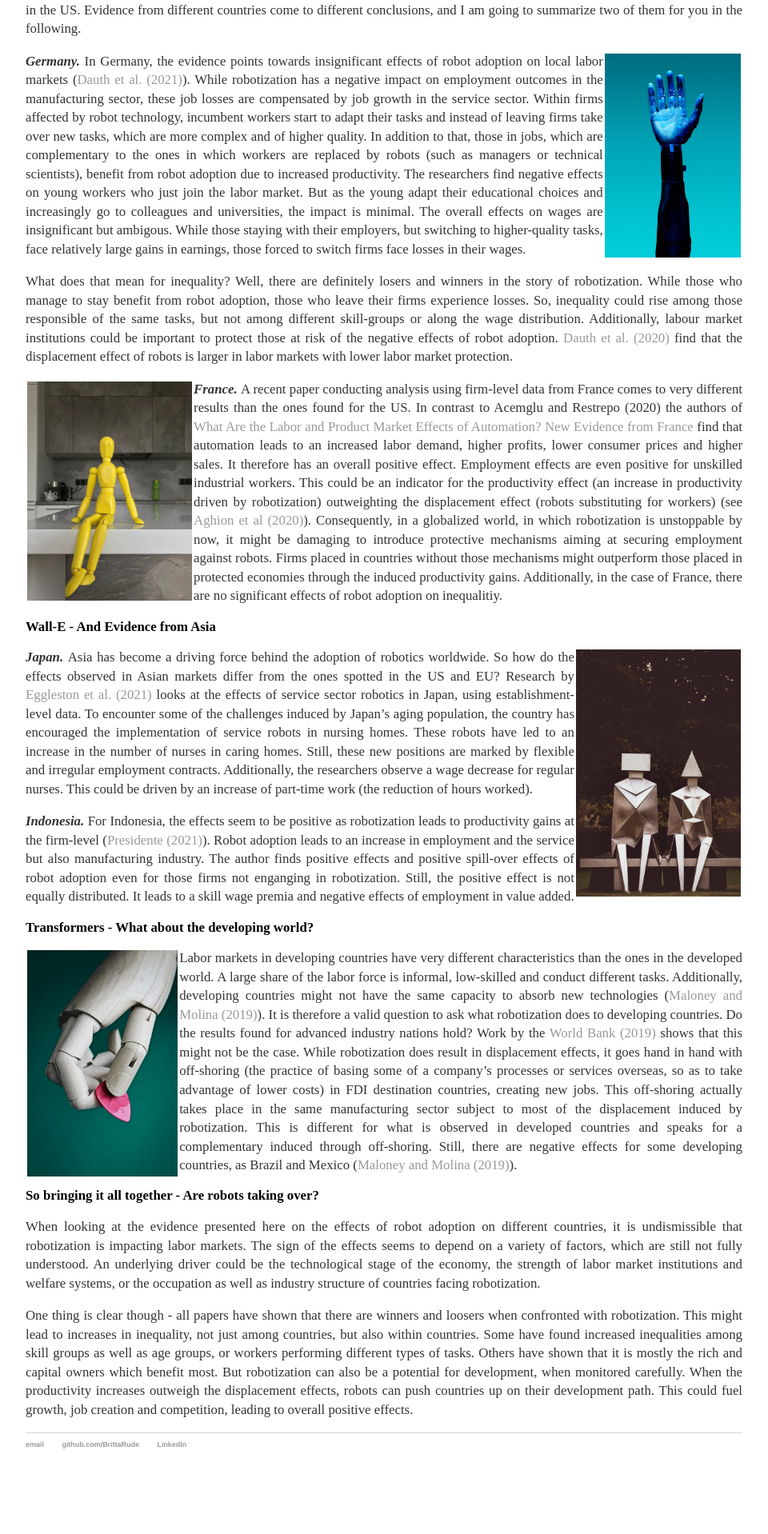
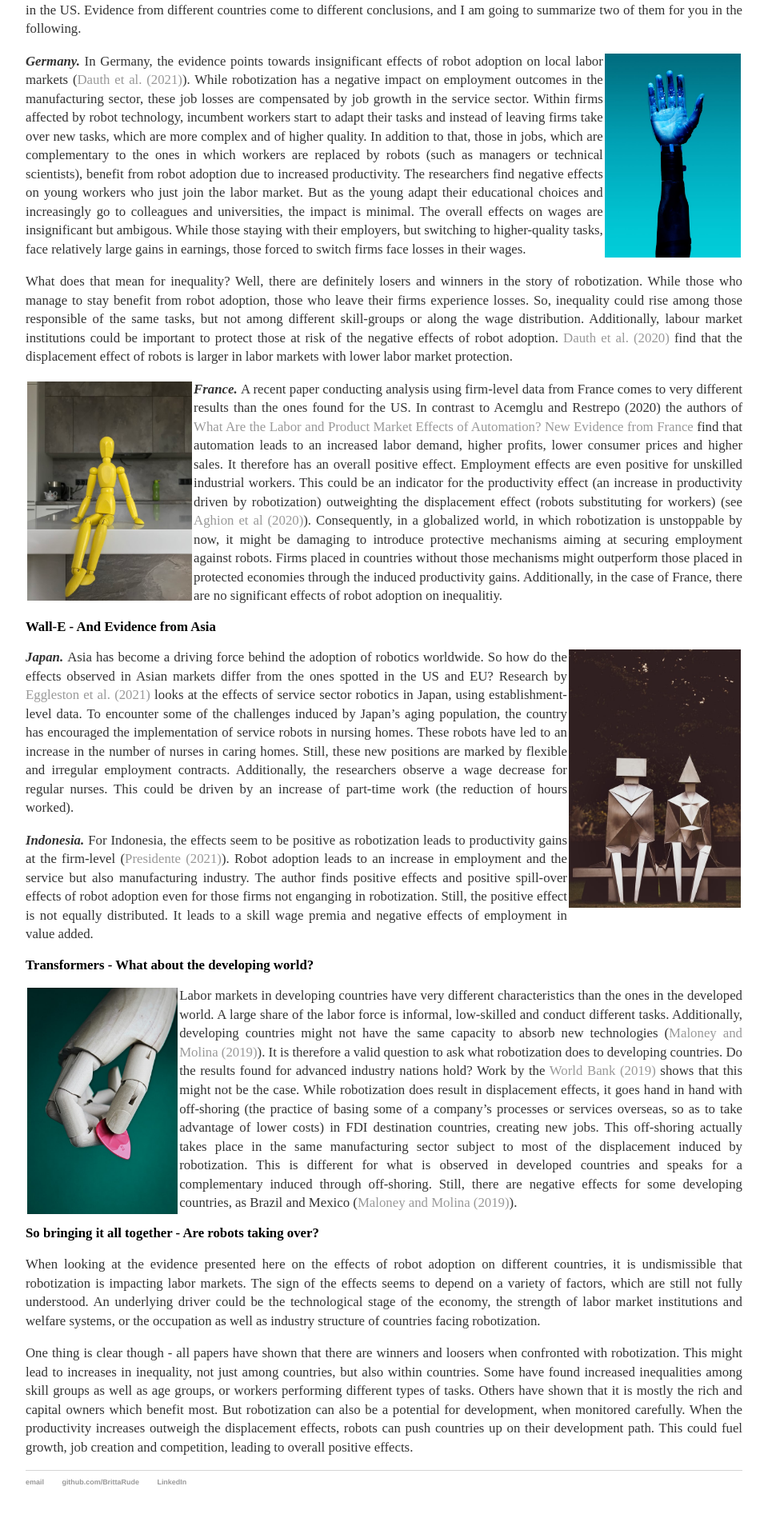
Before and after one commit to BrittaRude/BrittaRude.github.io, a Jekyll site: the page built from inputs_cakestory/_posts/2021-05-30-britta-rude-are-robots-grabbing-our-jobs.md, in a window 1280 px wide. Shown: the part 1638-3556 px from the top of the page at 80% size, without its empty margins (160-1120 px from the left). Built offline with Jekyll 4.4.1, drawn with Linux system fonts in a browser that asks for light colours; before the commit the page ends 3509 px from its top, so only the background shows below that.

Commit message:
Update 2021-05-30-britta-rude-are-robots-grabbing-our-jobs.md

```diff
--- a/inputs_cakestory/_posts/2021-05-30-britta-rude-are-robots-grabbing-our-jobs.md
+++ b/inputs_cakestory/_posts/2021-05-30-britta-rude-are-robots-grabbing-our-jobs.md
@@ -41,7 +41,7 @@
 
 ## Wall-E - And Evidence from Asia
 
-<img src="/images/robots_japan.jpg" alt="robots_japan" style="float:right;margin: 2px 2px 2px 2px;max-width:23%;"/>
+<img src="/images/robots_japan.jpg" alt="robots_japan" style="float:right;margin: 2px 2px 2px 2px;max-width:24%;"/>
 
 <b><i>Japan. </i></b> Asia has become a driving force behind the adoption of robotics worldwide. So how do the effects observed in Asian markets differ from the ones spotted in the US and EU? Research by [Eggleston et al. (2021)](https://www.nber.org/papers/w28322) looks at the effects of service sector robotics in Japan, using establishment-level data. To encounter some of the challenges induced by Japan's aging population, the country has encouraged the implementation of service robots in nursing homes. These robots have led to an increase in the number of nurses in caring homes. Still, these new positions are marked by flexible and irregular employment contracts. Additionally, the researchers observe a wage decrease for regular nurses. This could be driven by an increase of part-time work (the reduction of hours worked).
 
```
